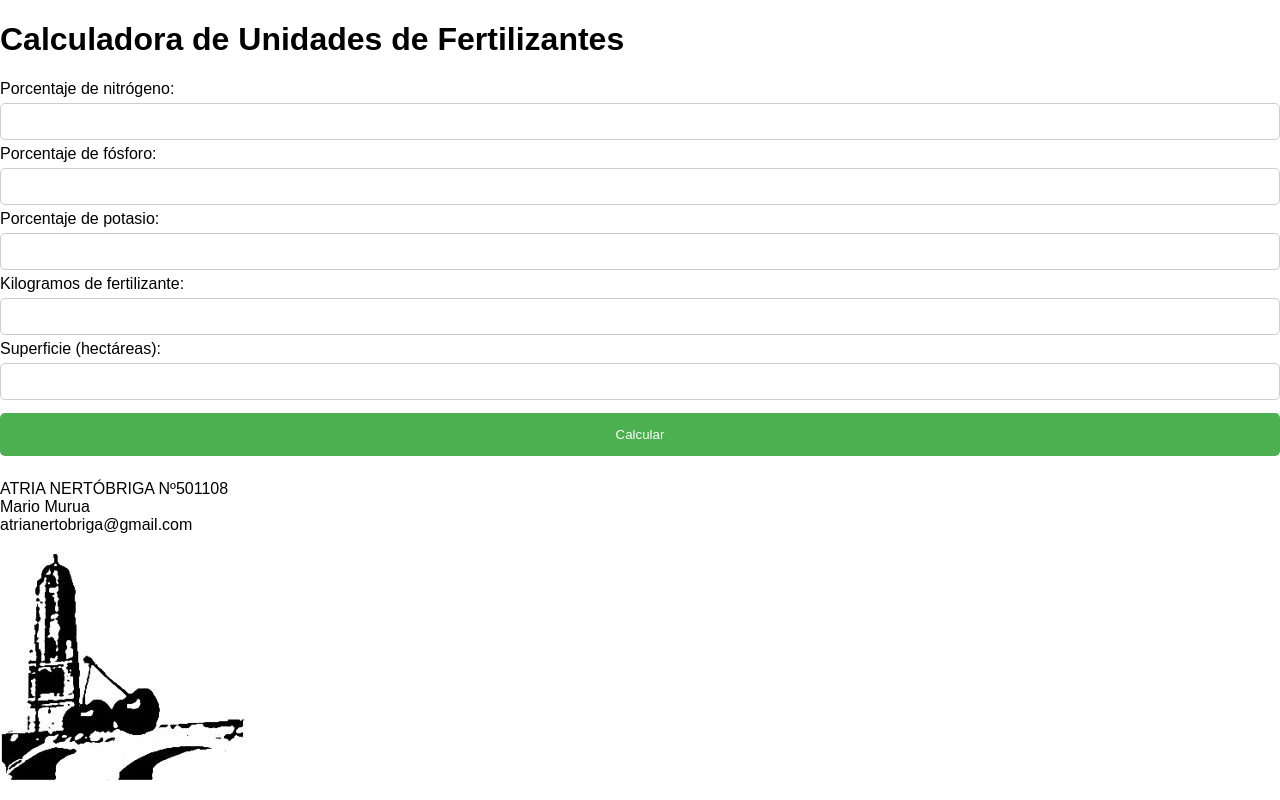
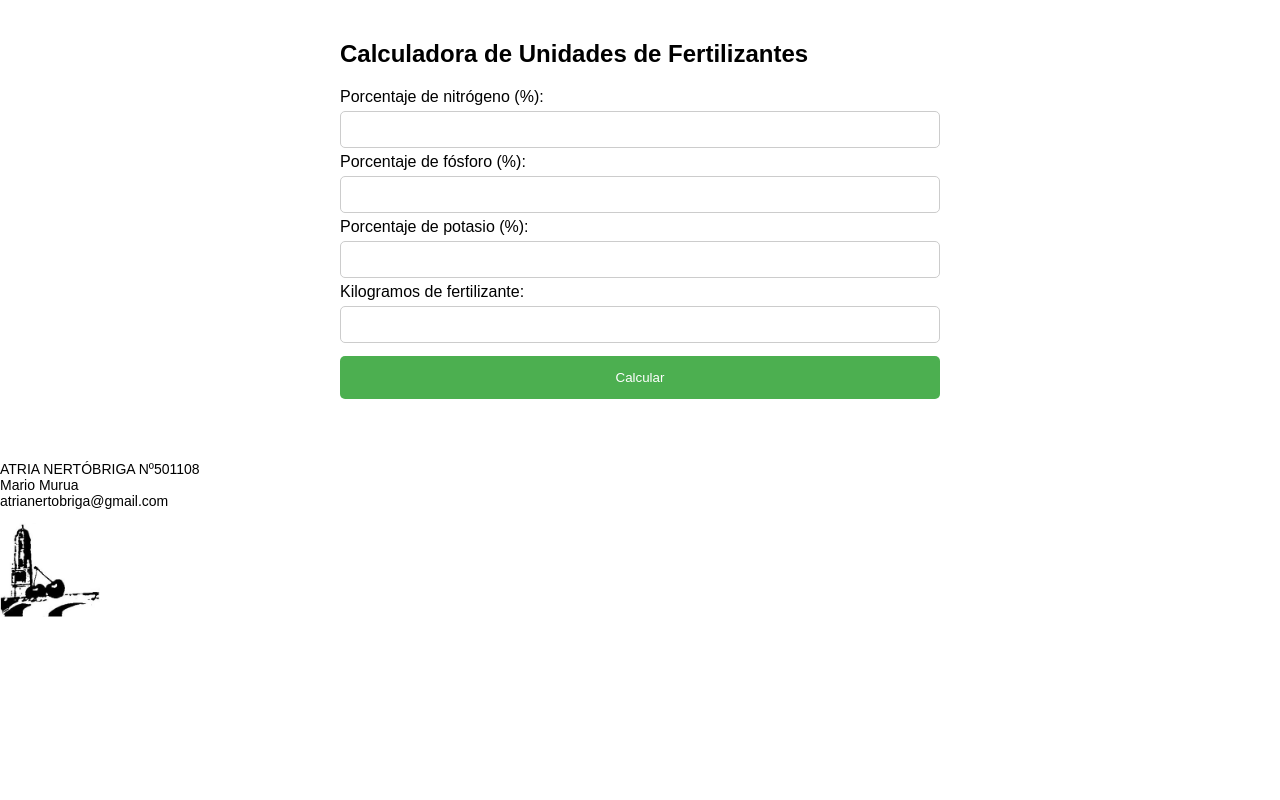
Before and after one commit to MARIONERTOBRIGA/calculo_tiempo_riego, a plain HTML site: page unidades_fertilizantes/index.html in a window 1280 px wide. Drawn offline with Linux system fonts and the light colour scheme.

Commit message:
Update index.html

```diff
--- a/unidades_fertilizantes/index.html
+++ b/unidades_fertilizantes/index.html
@@ -7,34 +7,34 @@
   <link rel="stylesheet" href="../styles.css"> <!-- Enlazar la hoja de estilos común -->
 </head>
 <body>
-  <h1>Calculadora de Unidades de Fertilizantes</h1>
+  <div class="container">
+    <h2>Calculadora de Unidades de Fertilizantes</h2>
+    <form id="fertilizante-form">
+      <label for="porcentaje-nitrogeno">Porcentaje de nitrógeno (%):</label>
+      <input type="number" id="porcentaje-nitrogeno" step="0.01" min="0" required>
 
-  <form id="calculator-form">
-    <label for="porcentaje-nitrogeno">Porcentaje de nitrógeno:</label>
-    <input type="number" id="porcentaje-nitrogeno" required><br>
+      <label for="porcentaje-fosforo">Porcentaje de fósforo (%):</label>
+      <input type="number" id="porcentaje-fosforo" step="0.01" min="0" required>
 
-    <label for="porcentaje-fosforo">Porcentaje de fósforo:</label>
-    <input type="number" id="porcentaje-fosforo" required><br>
-
-    <label for="porcentaje-potasio">Porcentaje de potasio:</label>
-    <input type="number" id="porcentaje-potasio" required><br>
+      <label for="porcentaje-potasio">Porcentaje de potasio (%):</label>
+      <input type="number" id="porcentaje-potasio" step="0.01" min="0" required>
 
       <label for="kilogramos-fertilizante">Kilogramos de fertilizante:</label>
-    <input type="number" id="kilogramos-fertilizante" required><br>
-
-    <label for="superficie-hectareas">Superficie (hectáreas):</label>
-    <input type="number" id="superficie-hectareas" required><br>
+      <input type="number" id="kilogramos-fertilizante" step="0.01" min="0" required>
 
       <button type="submit">Calcular</button>
     </form>
 
     <div id="result"></div>
+  </div>
 
+  <div class="footer-container">
     <footer>
       <p>ATRIA NERTÓBRIGA Nº501108<br>Mario Murua<br>atrianertobriga@gmail.com</p>
-    <img src="../tu_logo.jpg" alt="Logotipo">
+      <img src="../tu_logo.jpg" alt="Logotipo" class="logo">
     </footer>
+  </div>
 
-  <script src="script.js"></script> <!-- Enlazar el script JavaScript -->
+  <script src="script.js"></script> <!-- Enlazar el script de JavaScript -->
 </body>
 </html>
```
Lines whose indentation alone changed are shown as unchanged.
